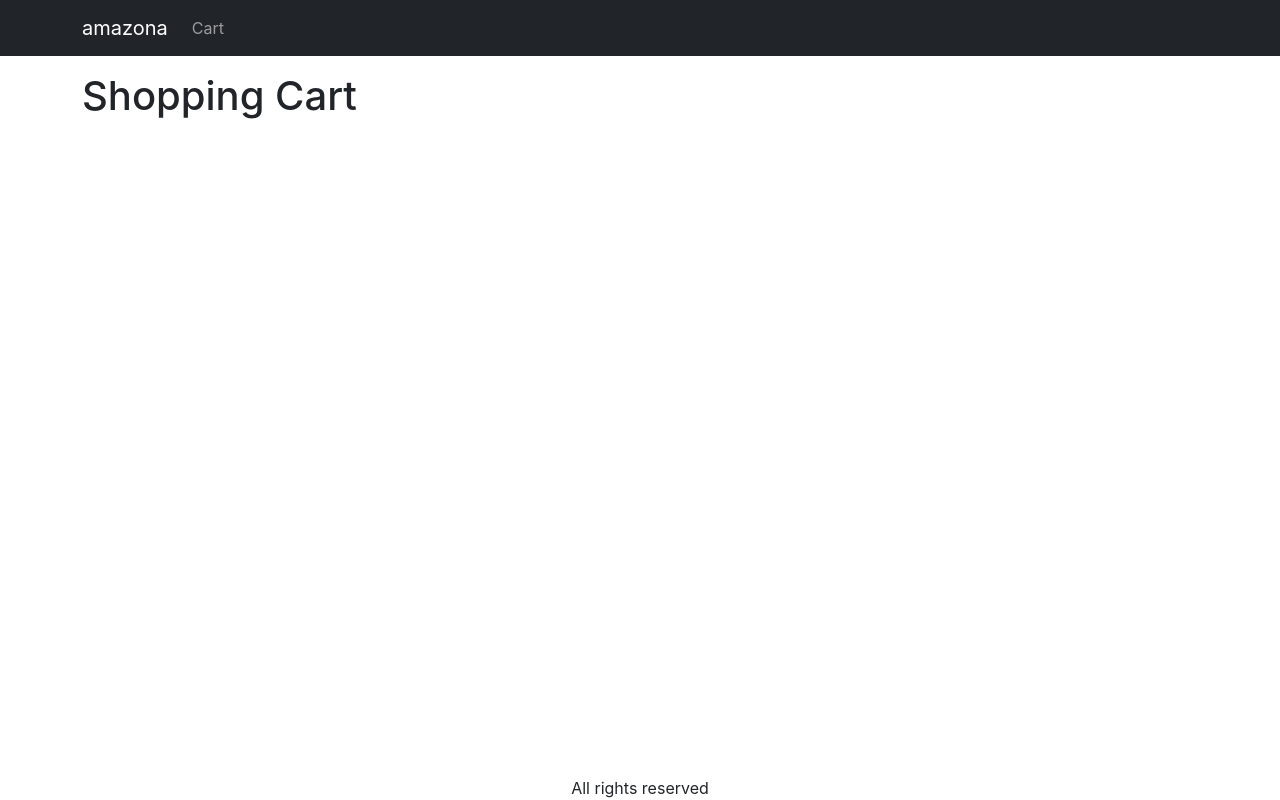
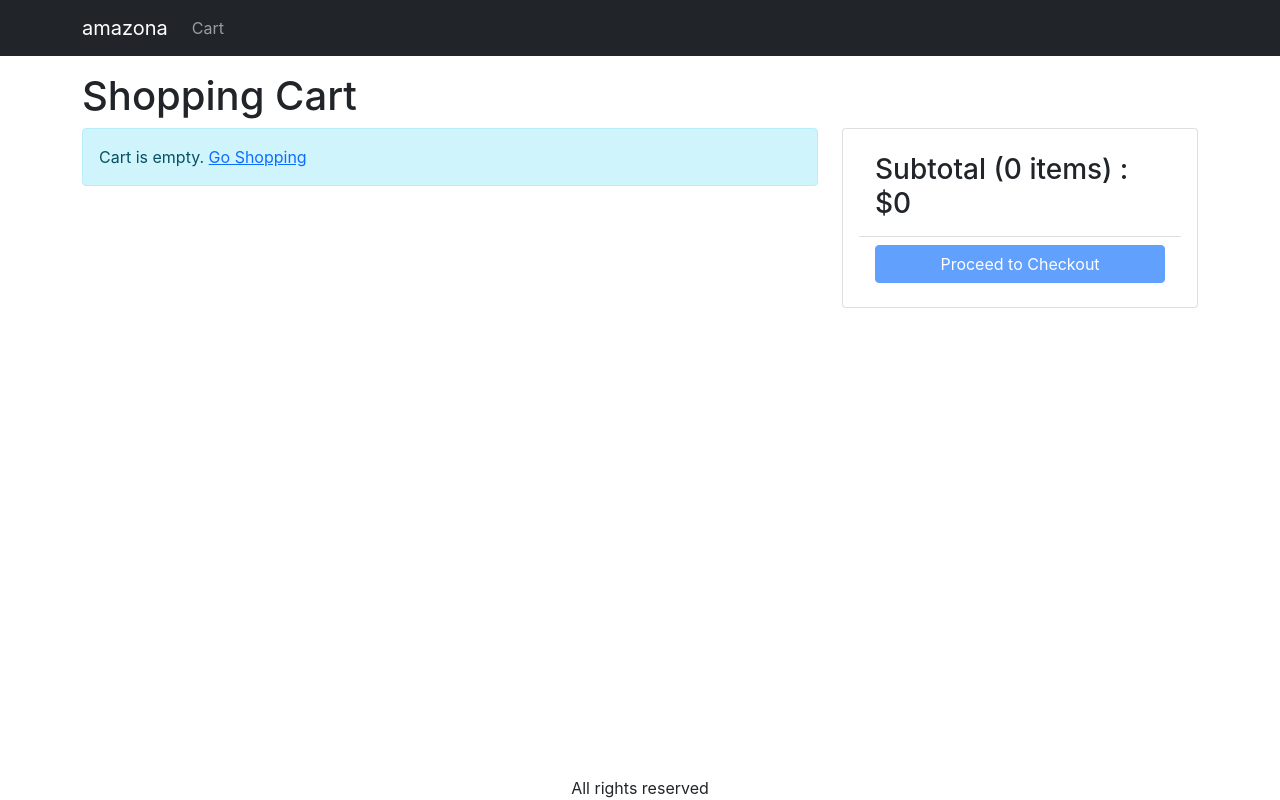
Before and after one commit to Purvi-Gupta/E-shop, a React (Create React App) app in the folder frontend/: page /cart in a window 1280 px wide. Built offline with nearby package versions, Linux system fonts and the light colour scheme.

Commit message:
improve cartScreen

```diff
--- a/frontend/src/screens/CartScreen.js
+++ b/frontend/src/screens/CartScreen.js
@@ -4,6 +4,7 @@ import { Helmet } from "react-helmet-async";
 import { Button, Col, ListGroup, Row } from "react-bootstrap";
 import MessageBox from "../components/MessageBox";
 import { Link } from "react-router-dom";
+import Card from 'react-bootstrap/Card';
 
 export default function CartScreen() {
   const { state, dispatch: ctxDispatch } = useContext(Store);
@@ -19,13 +20,13 @@ export default function CartScreen() {
       <h1>Shopping Cart</h1>
       <Row>
         <Col md={8}>
-          {cartItems.lenght === 0 ? (
+          {cartItems.length === 0 ? (
             <MessageBox>
               Cart is empty. <Link to="/">Go Shopping</Link>
             </MessageBox>
           ) : (
             <ListGroup>
-              {cartItems.map((item) => {
+              {cartItems.map((item) => (
                 <ListGroup.Item key={item._id}>
                   <Row className="align-items-center">
                     <Col md={4}>
@@ -33,31 +34,59 @@ export default function CartScreen() {
                         src={item.image}
                         alt={item.name}
                         className="img-fluid rounded img-thumbnail"
-                      ></img>{" "}
+                      ></img>{' '}
                       <Link to={`/product/${item.slug}`}>{item.name}</Link>
                     </Col>
                     <Col md={3}>
                       <Button variant="light" disabled={item.quantity === 1}>
                         <i className="fas fa-minus-circle"></i>
-                      </Button>{" "}
-                      <span>{item.quantity}</span>{" "}
-                      <Button variant="light" disabled={item.quantity === 1}>
+                      </Button>{' '}
+                      <span>{item.quantity}</span>{' '}
+                      <Button
+                        variant="light"
+                        disabled={item.quantity === item.countInStock}
+                      >
                         <i className="fas fa-plus-circle"></i>
-                      </Button>{" "}
+                      </Button>
                     </Col>
-                    <Col md={3}>$ {item.price}</Col>
+                    <Col md={3}>${item.price}</Col>
                     <Col md={2}>
                       <Button variant="light">
                         <i className="fas fa-trash"></i>
                       </Button>
                     </Col>
                   </Row>
-                </ListGroup.Item>;
-              })}
+                </ListGroup.Item>
+              ))}
             </ListGroup>
           )}
         </Col>
-        <Col md={4}></Col>
+        <Col md={4}>
+          <Card>
+            <Card.Body>
+              <ListGroup variant="flush">
+                <ListGroup.Item>
+                  <h3>
+                    Subtotal ({cartItems.reduce((a, c) => a + c.quantity, 0)}{' '}
+                    items) : $
+                    {cartItems.reduce((a, c) => a + c.price * c.quantity, 0)}
+                  </h3>
+                </ListGroup.Item>
+                <ListGroup.Item>
+                  <div className="d-grid">
+                    <Button
+                      type="button"
+                      variant="primary"
+                      disabled={cartItems.length === 0}
+                    >
+                      Proceed to Checkout
+                    </Button>
+                  </div>
+                </ListGroup.Item>
+              </ListGroup>
+            </Card.Body>
+          </Card>
+        </Col>
       </Row>
     </div>
   );
```
